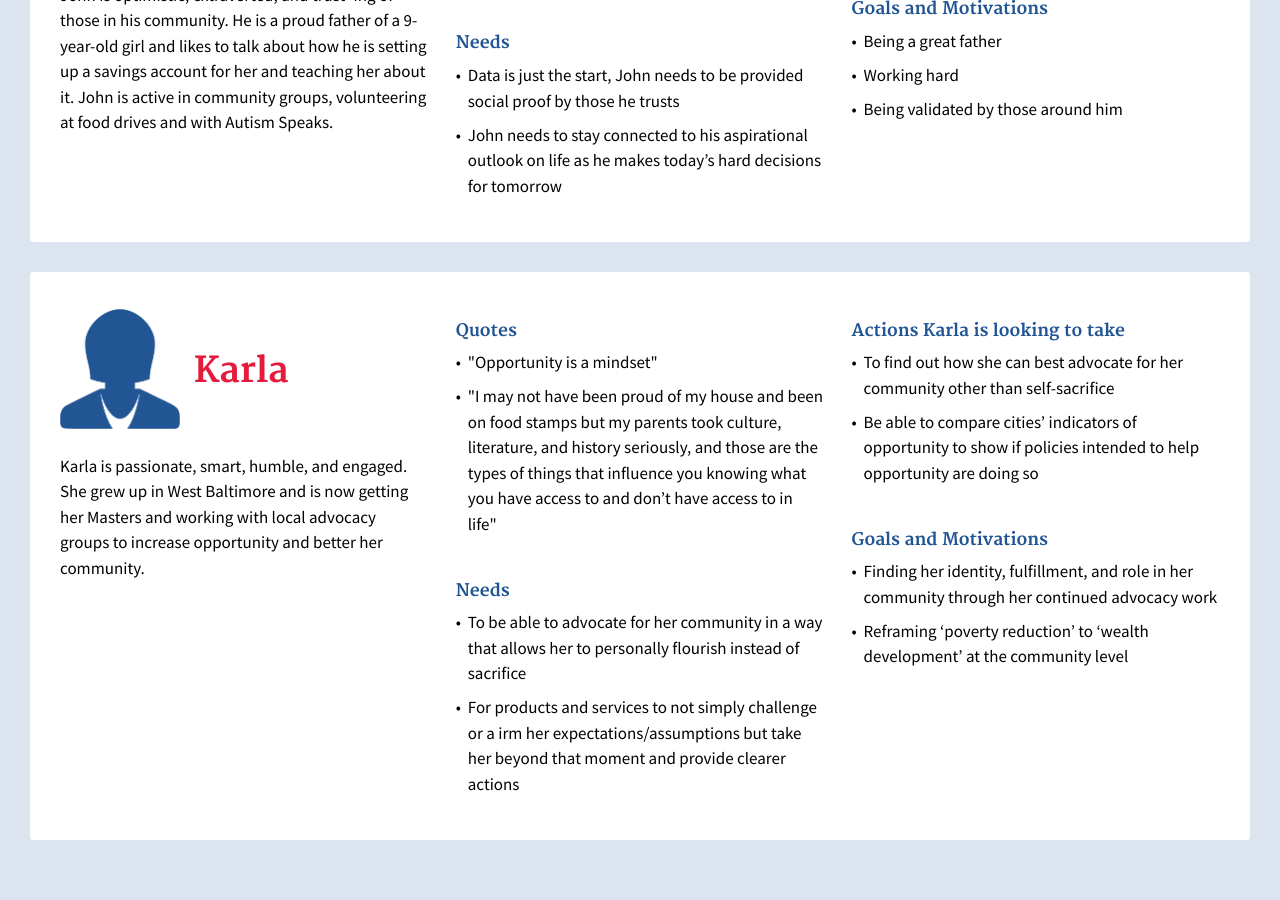
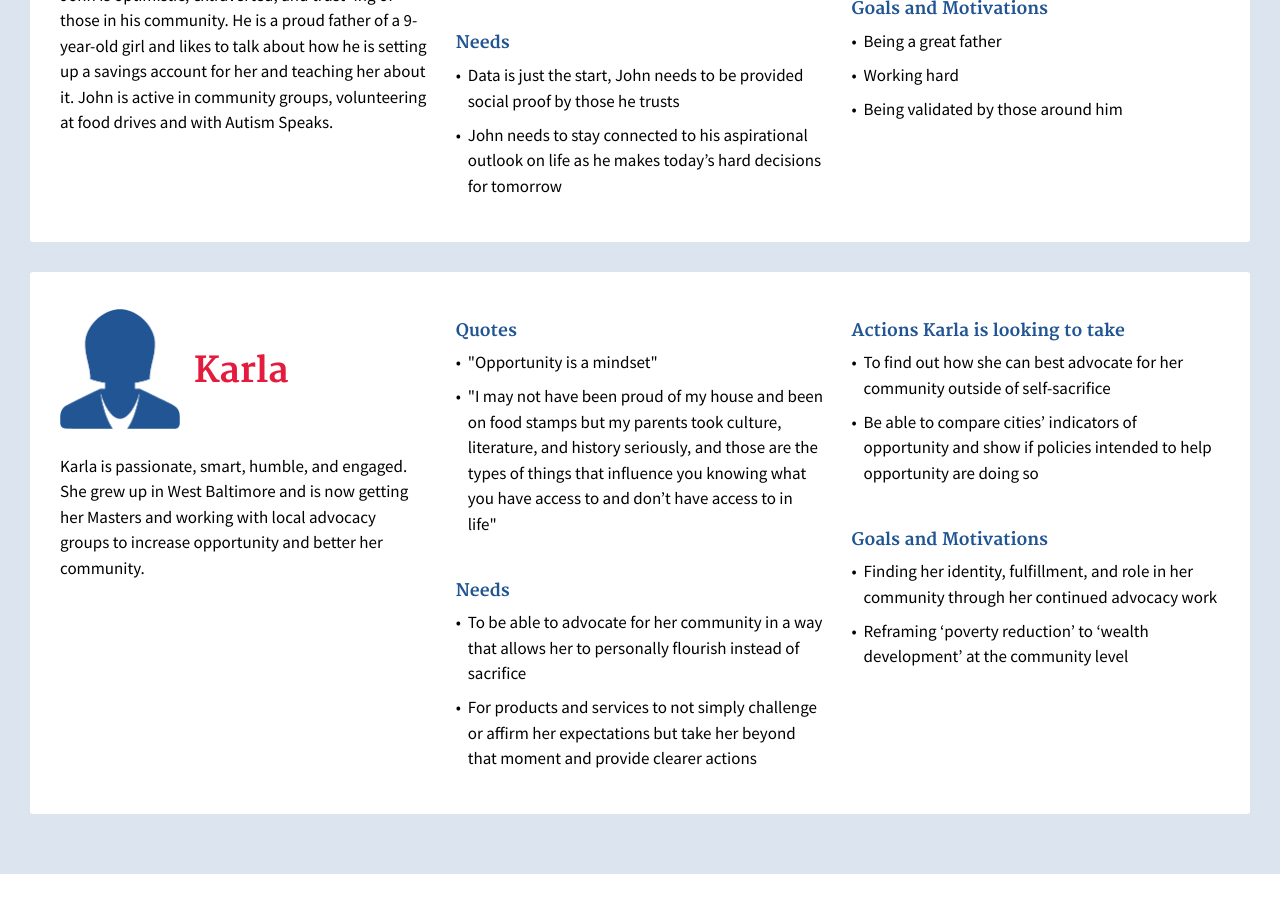
Before and after one commit to presidential-innovation-fellows/open-opportunity-data, a Jekyll site: the page built from index.html, in a window 1280 px wide and 900 px high, scrolled down 1413 px. Built offline with Jekyll 4.4.1, drawn with Linux system fonts in a browser that asks for light colours; after the commit the page ends 2287 px from its top, so only the background shows below that.

Commit message:
Update karla.yml

```diff
--- a/_data/personas/karla.yml
+++ b/_data/personas/karla.yml
@@ -6,10 +6,10 @@ quotes:
   - "I may not have been proud of my house and been on food stamps but my parents took culture, literature, and history seriously, and those are the types of things that influence you knowing what you have access to and don’t have access to in life"
 needs:
   - "To be able to advocate for her community in a way that allows her to personally flourish instead of sacrifice"
-  - "For products and services to not simply challenge or a irm her expectations/assumptions but take her beyond that moment and provide clearer actions"
+  - "For products and services to not simply challenge or affirm her expectations but take her beyond that moment and provide clearer actions"
 actions:
-  - "To find out how she can best advocate for her community other than self-sacrifice"
-  - "Be able to compare cities’ indicators of opportunity to show if policies intended to help opportunity are doing so"
+  - "To find out how she can best advocate for her community outside of self-sacrifice"
+  - "Be able to compare cities’ indicators of opportunity and show if policies intended to help opportunity are doing so"
 goals:
   - "Finding her identity, fulfillment, and role in her community through her continued advocacy work"
   - "Reframing ‘poverty reduction’ to ‘wealth development’ at the community level"
```
